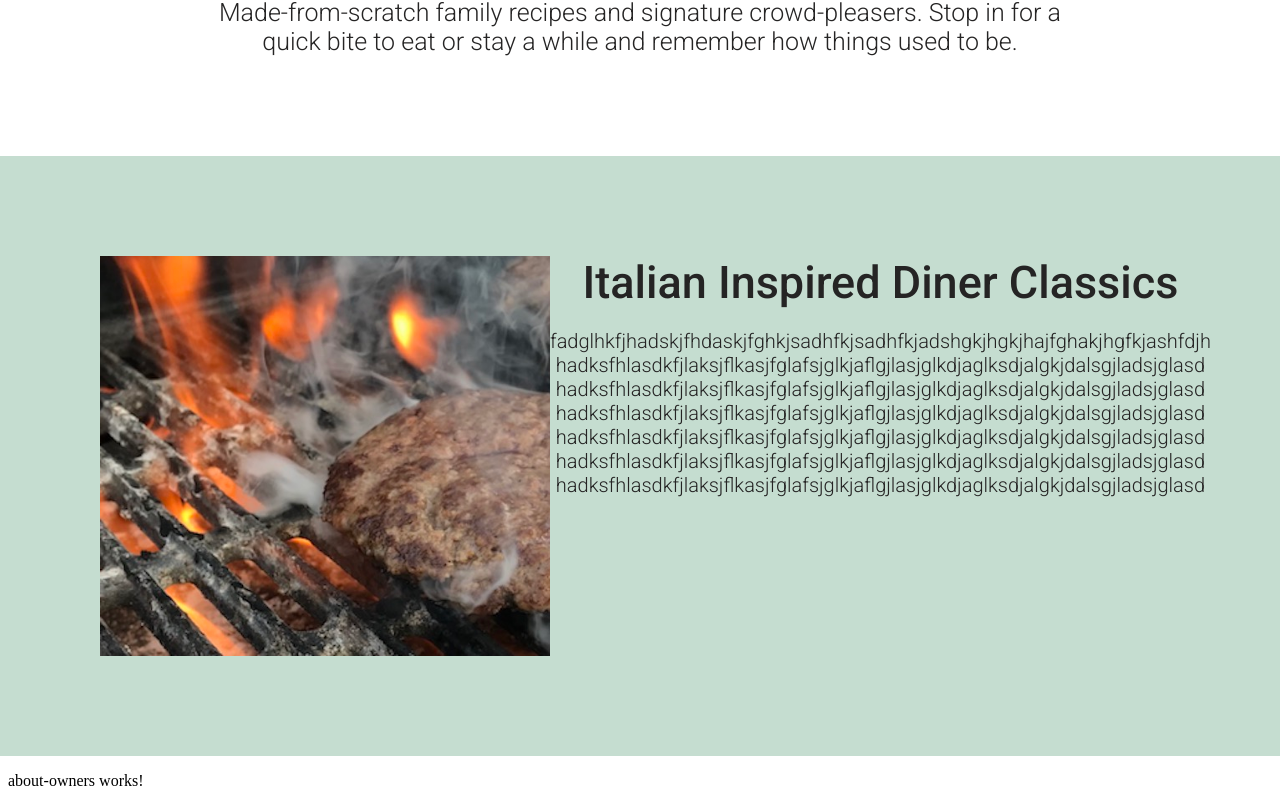
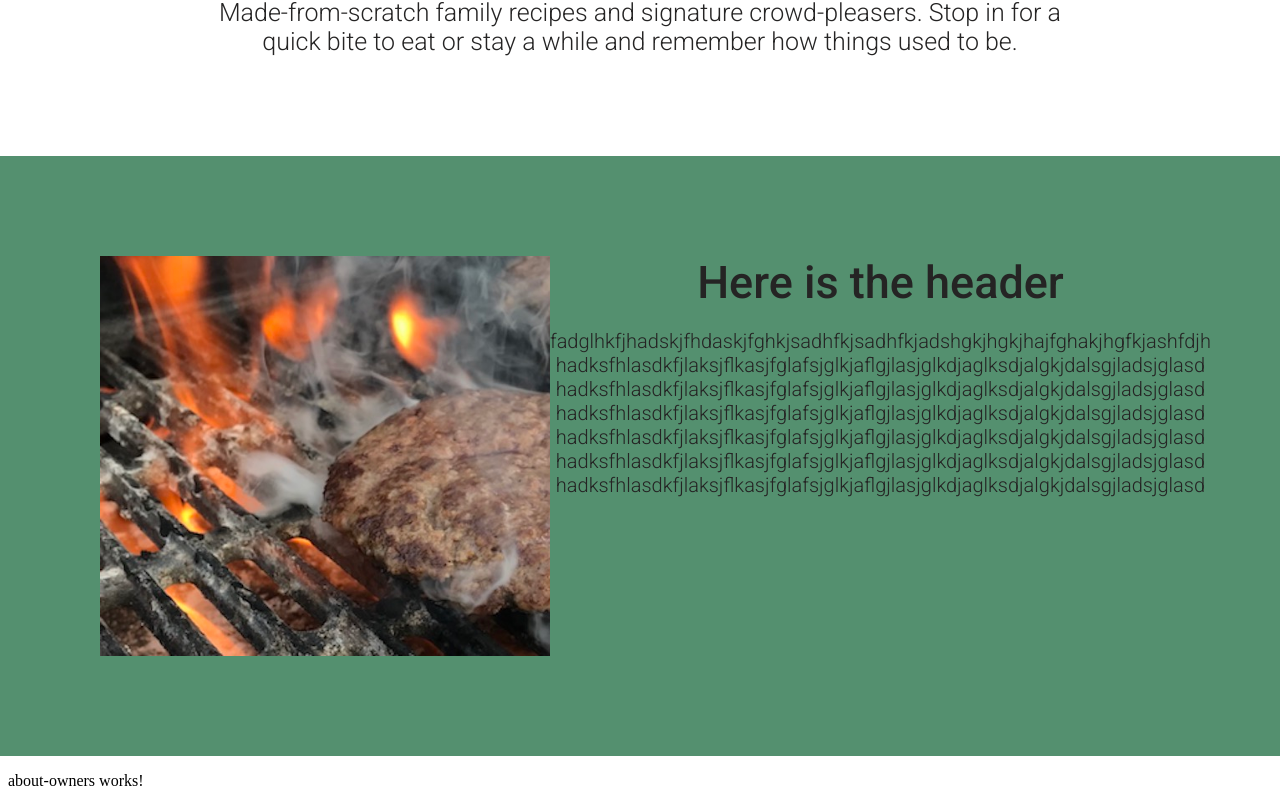
Before and after one commit to MariahLightfoot/BUZZSAWDINER, an Angular app: page / in a window 1280 px wide. Shown: the part 893-1699 px from the top of the page. Built offline with nearby package versions, Linux system fonts and the light colour scheme; a web font is replaced by a local one.

Commit message:
changed the background color of the about-food section

```diff
--- a/src/app/about-food/about-food.component.css
+++ b/src/app/about-food/about-food.component.css
@@ -1,5 +1,5 @@
 .coloredDiv{
-    background-color: rgba(140, 188, 162, .5);
+    background-color: #54906f;
     width: 100vw;
     position: relative;
     margin-left: -50vw;
--- a/src/app/about-food/about-food.component.html
+++ b/src/app/about-food/about-food.component.html
@@ -6,7 +6,7 @@
         </div>
 
         <div id="body">
-            <h2>Italian Inspired Diner Classics</h2>
+            <h2>Here is the header</h2>
             <p>fadglhkfjhadskjfhdaskjfghkjsadhfkjsadhfkjadshgkjhgkjhajfghakjhgfkjashfdjh
                 hadksfhlasdkfjlaksjflkasjfglafsjglkjaflgjlasjglkdjaglksdjalgkjdalsgjladsjglasd
                 hadksfhlasdkfjlaksjflkasjfglafsjglkjaflgjlasjglkdjaglksdjalgkjdalsgjladsjglasd
```
Also changed, not shown: src/assets/img/Corrugated-Metal.jpg (added), src/assets/img/studio2013151100090.jpg (added).
